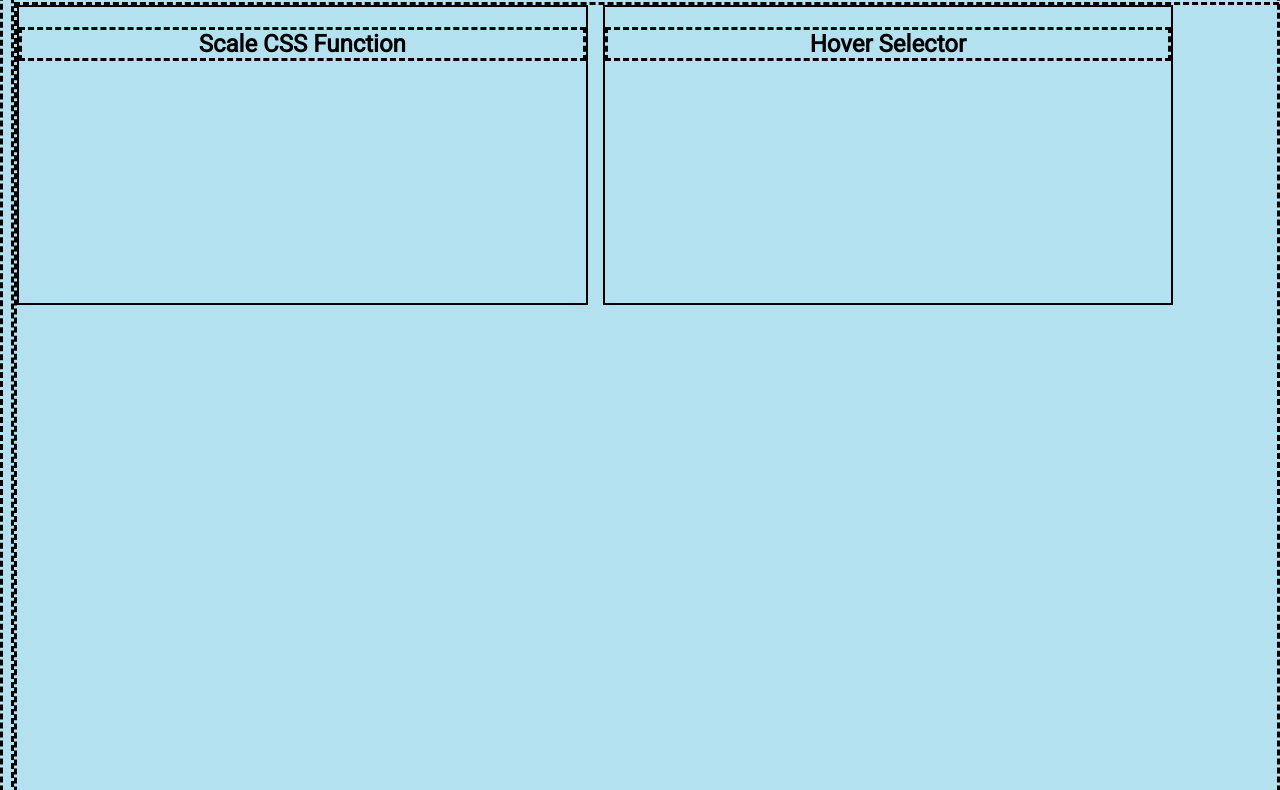
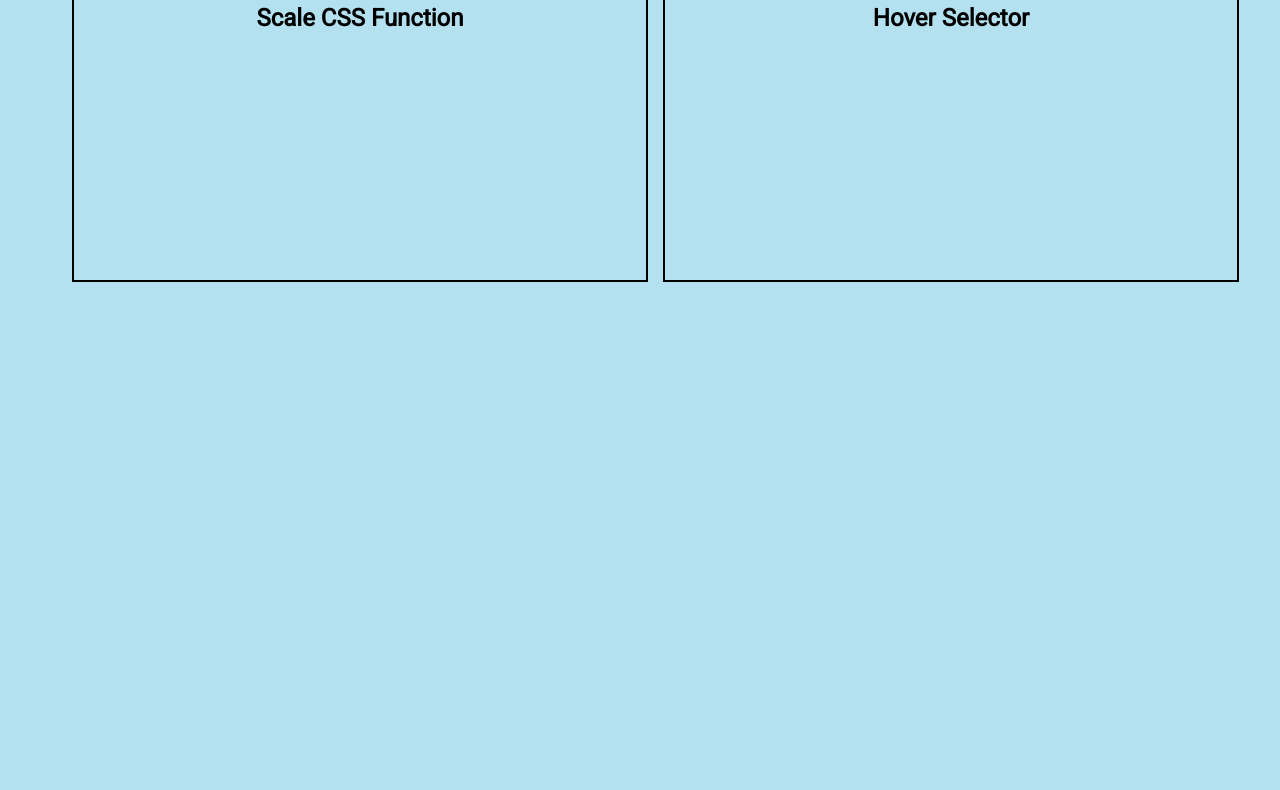
Before and after one commit to austinl1905/css-geometry-fundamentals, a plain HTML site: page index.html in a window 1280 px wide. Shown: the part 131-921 px from the top of the page. Drawn offline with nearby package versions, Linux system fonts and the light colour scheme.

Commit message:
fix overflow and center container

```diff
--- a/scss/style.scss
+++ b/scss/style.scss
@@ -9,15 +9,18 @@
     border: 2.5px solid black;
 }
 
-* {
-  border-style: dashed;
-}
+$panel-color-1: white;
+
+// * {
+//   border-style: dashed;
+// }
 
 body {
     height: 100%;
     width: 100%;
     background-color: rgb(180, 225, 240);
     font-family: 'Roboto', sans-serif;
+    overflow-x: hidden;
   }
 
   #navbar {
@@ -53,10 +56,13 @@ body {
   }
 
   #content-container {
+    width: 90%;
     display: grid;
-    grid-template-columns: 45% 45%;
+    grid-template-columns: 50% 50%;
     gap: 15px;
     grid-template-rows: 300px 300px 300px 300px 300px;
+    margin-left: auto;
+    margin-right: auto;
   }
 
 
```
Also changed, not shown: css/style.css, 1 other file.
